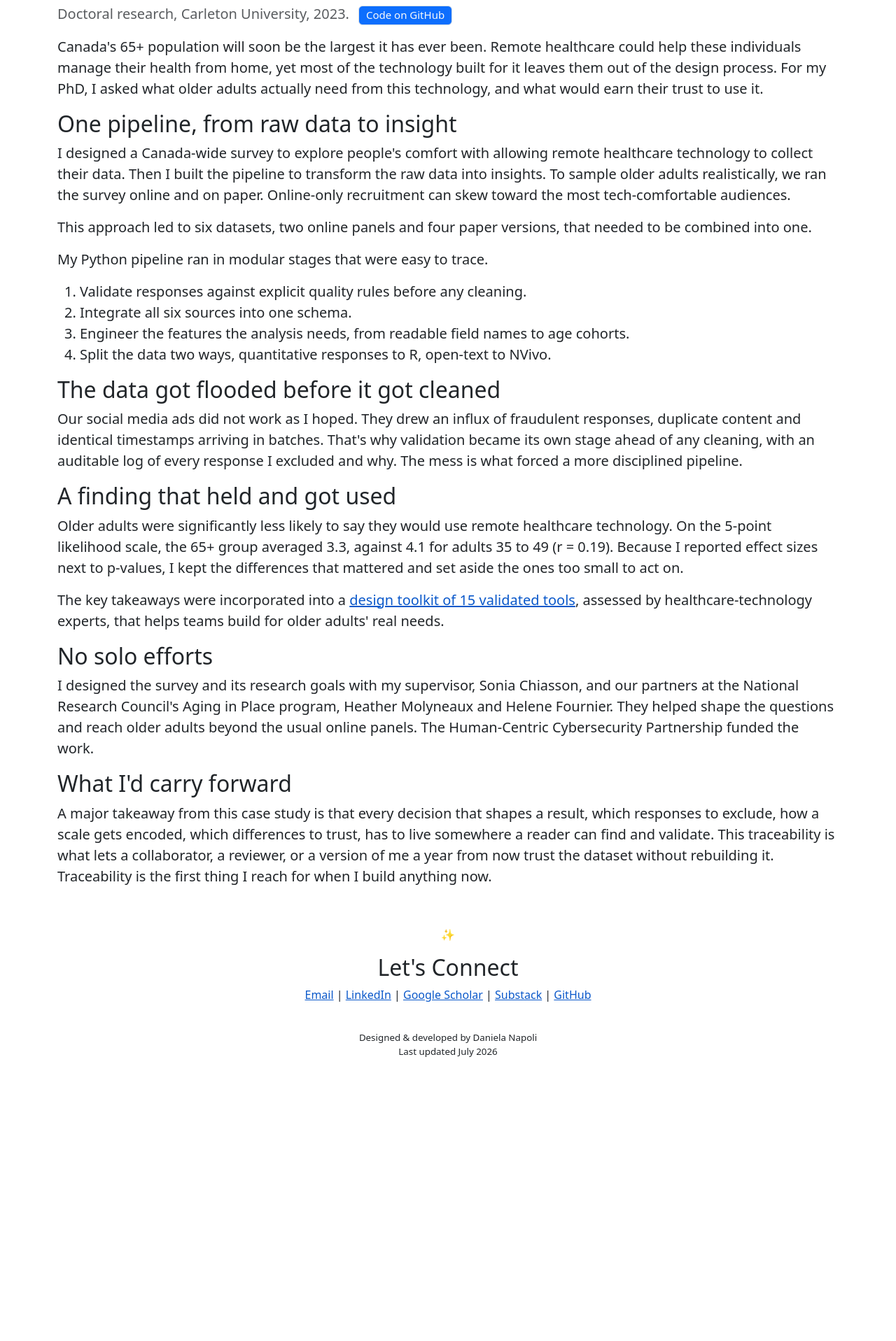
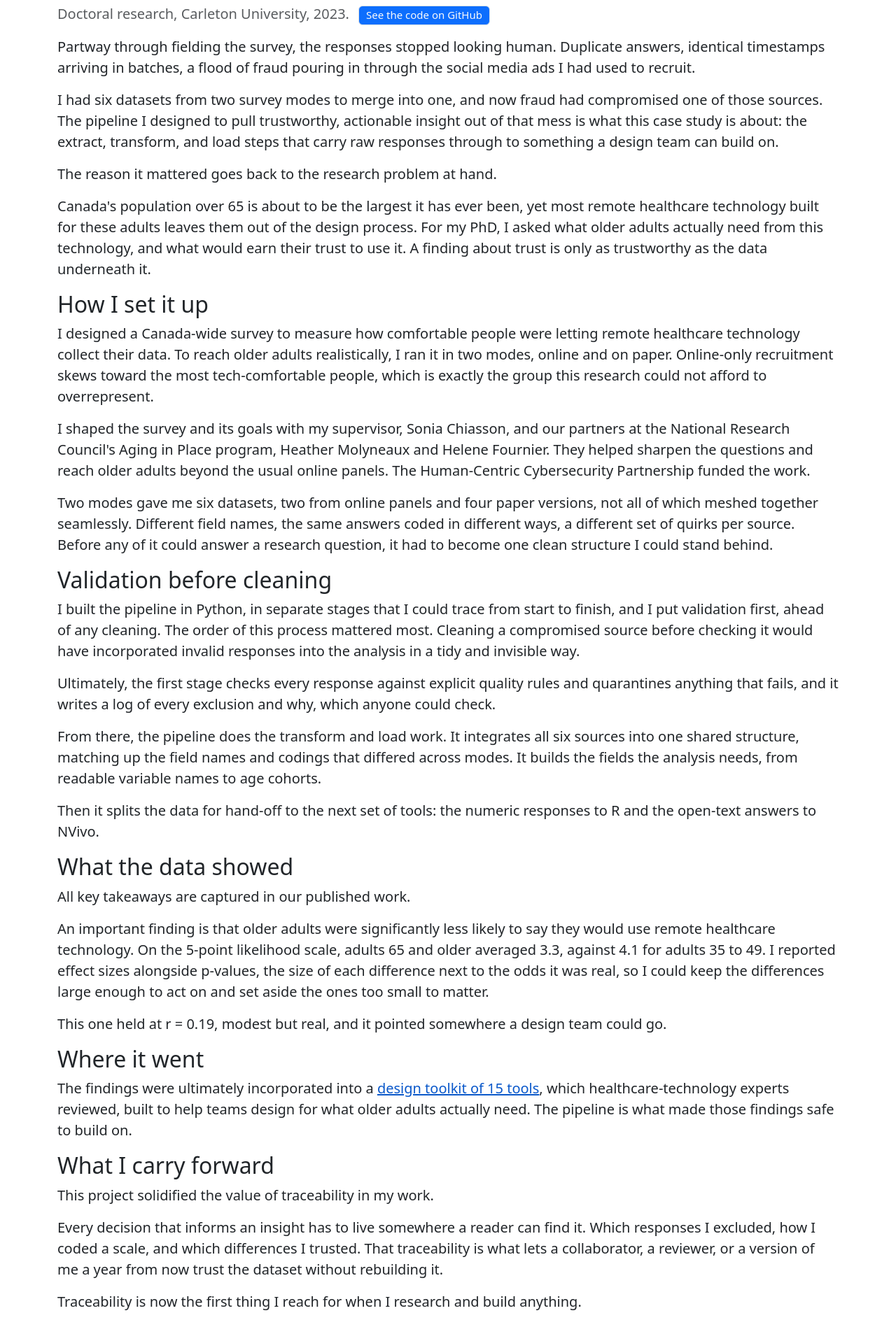
Before and after one commit to danielanapoli/danielanapoli.github.io, a Next.js app: page /user-research/surveys/case-study in a window 1280 px wide. Shown: the part 283-2200 px from the top of the page at 70% size. Before the commit the page ends 1813 px from the top, so only its background shows below. Built offline with nearby package versions, Linux system fonts and the light colour scheme.

Commit message:
Updated case study content + tweaked link spans on cards for home and AI page

```diff
--- a/src/app/page.js
+++ b/src/app/page.js
@@ -72,7 +72,7 @@ function Home() {
                         <p className='text-muted small'>improvement on tasks about how CIHI calculates its metrics</p>
                       </Col>
                     </Row>
-                    <a href='/user-research/benchmarking/case-study'>Read the benchmarking case study</a>
+                    <a href='/user-research/benchmarking/case-study' className='stretched-link'>Read the benchmarking case study</a>
                   </CardBody>
                 </Card>
               </Col>
@@ -89,7 +89,7 @@ function Home() {
                       Research surfaced a clear message: Existing usability problems don't land on everyone equally.
                       Future designs focused on the teams who'd already found workarounds meant leaving everyone else behind.
                     </p>
-                    <a href='/user-research/discovery/case-study'>Read about my discovery work</a>
+                    <a href='/user-research/discovery/case-study' className='stretched-link'>Read about my discovery work</a>
                   </CardBody>
                 </Card>
               </Col>
@@ -100,7 +100,7 @@ function Home() {
                     <p>
                       My doctoral work included a national survey on remote healthcare technology. We surfaced a clear trust gap by age. Our end-to-end process for making every cleaning and validation decision traceable is what lets the team stand behind the findings and later incorporate them into a design toolkit.
                     </p>
-                    <a href='/user-research/surveys/case-study'>Read about my data processing work</a>
+                    <a href='/user-research/surveys/case-study' className='stretched-link'>Read about my data processing work</a>
                   </CardBody>
                 </Card>
               </Col>
--- a/src/app/user-research/surveys/case-study/page.js
+++ b/src/app/user-research/surveys/case-study/page.js
@@ -15,7 +15,7 @@ function SurveysCaseStudy() {
           <CustomBreadcrumb />
           <Row fluid='true' className="mb-3">
             <Col className='fs-5'>
-              <h1 className='display-4 fw-bold'>Building a survey dataset that a design team could trust</h1>
+              <h1 className='display-4 fw-bold'>An ETL pipeline to turn data into insights a design team could trust</h1>
               <p className='text-muted'>
                 Doctoral research, Carleton University, 2023.{' '}
                 <Badge
@@ -28,51 +28,72 @@ function SurveysCaseStudy() {
                   title="Daniela's GitHub repository for this project. Opens in a new tab."
                   className='ms-2 fw-normal border text-decoration-none'
                 >
-                  Code on GitHub
+                  See the code on GitHub
                 </Badge>
               </p>
               <p className='fs-5'>
-                Canada's 65+ population will soon be the largest it has ever been. Remote healthcare could help these individuals manage their health from home, yet most of the technology built for it leaves them out of the design process. For my PhD, I asked what older adults actually need from this technology, and what would earn their trust to use it.
+                Partway through fielding the survey, the responses stopped looking human. Duplicate answers, identical timestamps arriving in batches, a flood of fraud pouring in through the social media ads I had used to recruit.
+              </p>
+              <p className='fs-5'>
+                I had six datasets from two survey modes to merge into one, and now fraud had compromised one of those sources. The pipeline I designed to pull trustworthy, actionable insight out of that mess is what this case study is about: the extract, transform, and load steps that carry raw responses through to something a design team can build on.
+              </p>
+              <p className='fs-5'>
+                The reason it mattered goes back to the research problem at hand.
+              </p>
+              <p className='fs-5'>
+                Canada's population over 65 is about to be the largest it has ever been, yet most remote healthcare technology built for these adults leaves them out of the design process. For my PhD, I asked what older adults actually need from this technology, and what would earn their trust to use it. A finding about trust is only as trustworthy as the data underneath it.
               </p>
 
-              <h2>One pipeline, from raw data to insight</h2>
+              <h2>How I set it up</h2>
               <p>
-                I designed a Canada-wide survey to explore people's comfort with allowing remote healthcare technology to collect their data. Then I built the pipeline to transform the raw data into insights. To sample older adults realistically, we ran the survey online and on paper. Online-only recruitment can skew toward the most tech-comfortable audiences.
+                I designed a Canada-wide survey to measure how comfortable people were letting remote healthcare technology collect their data. To reach older adults realistically, I ran it in two modes, online and on paper. Online-only recruitment skews toward the most tech-comfortable people, which is exactly the group this research could not afford to overrepresent.
               </p>
               <p>
-                This approach led to six datasets, two online panels and four paper versions, that needed to be combined into one.
+                I shaped the survey and its goals with my supervisor, Sonia Chiasson, and our partners at the National Research Council's Aging in Place program, Heather Molyneaux and Helene Fournier. They helped sharpen the questions and reach older adults beyond the usual online panels. The Human-Centric Cybersecurity Partnership funded the work.
               </p>
               <p>
-                My Python pipeline ran in modular stages that were easy to trace.
-              </p>
-              <ol>
-                <li>Validate responses against explicit quality rules before any cleaning.</li>
-                <li>Integrate all six sources into one schema.</li>
-                <li>Engineer the features the analysis needs, from readable field names to age cohorts.</li>
-                <li>Split the data two ways, quantitative responses to R, open-text to NVivo.</li>
-              </ol>
-
-              <h2>The data got flooded before it got cleaned</h2>
-              <p>
-                Our social media ads did not work as I hoped. They drew an influx of fraudulent responses, duplicate content and identical timestamps arriving in batches. That's why validation became its own stage ahead of any cleaning, with an auditable log of every response I excluded and why. The mess is what forced a more disciplined pipeline.
+                Two modes gave me six datasets, two from online panels and four paper versions, not all of which meshed together seamlessly. Different field names, the same answers coded in different ways, a different set of quirks per source. Before any of it could answer a research question, it had to become one clean structure I could stand behind.
               </p>
 
-              <h2>A finding that held and got used</h2>
+              <h2>Validation before cleaning</h2>
               <p>
-                Older adults were significantly less likely to say they would use remote healthcare technology. On the 5-point likelihood scale, the 65+ group averaged 3.3, against 4.1 for adults 35 to 49 (r = 0.19). Because I reported effect sizes next to p-values, I kept the differences that mattered and set aside the ones too small to act on.
+                I built the pipeline in Python, in separate stages that I could trace from start to finish, and I put validation first, ahead of any cleaning. The order of this process mattered most. Cleaning a compromised source before checking it would have incorporated invalid responses into the analysis in a tidy and invisible way.
               </p>
               <p>
-                The key takeaways were incorporated into a <a href='/academic/toolkit'>design toolkit of 15 validated tools</a>, assessed by healthcare-technology experts, that helps teams build for older adults' real needs.
+                Ultimately, the first stage checks every response against explicit quality rules and quarantines anything that fails, and it writes a log of every exclusion and why, which anyone could check.
+              </p>
+              <p>
+                From there, the pipeline does the transform and load work. It integrates all six sources into one shared structure, matching up the field names and codings that differed across modes. It builds the fields the analysis needs, from readable variable names to age cohorts.
+              </p>
+              <p>
+                Then it splits the data for hand-off to the next set of tools: the numeric responses to R and the open-text answers to NVivo.
               </p>
 
-              <h2>No solo efforts</h2>
+              <h2>What the data showed</h2>
               <p>
-                I designed the survey and its research goals with my supervisor, Sonia Chiasson, and our partners at the National Research Council's Aging in Place program, Heather Molyneaux and Helene Fournier. They helped shape the questions and reach older adults beyond the usual online panels. The Human-Centric Cybersecurity Partnership funded the work.
+                All key takeaways are captured in our published work.
+              </p>
+              <p>
+                An important finding is that older adults were significantly less likely to say they would use remote healthcare technology. On the 5-point likelihood scale, adults 65 and older averaged 3.3, against 4.1 for adults 35 to 49. I reported effect sizes alongside p-values, the size of each difference next to the odds it was real, so I could keep the differences large enough to act on and set aside the ones too small to matter.
+              </p>
+              <p>
+                This one held at r = 0.19, modest but real, and it pointed somewhere a design team could go.
               </p>
 
-              <h2>What I'd carry forward</h2>
+              <h2>Where it went</h2>
               <p>
-                A major takeaway from this case study is that every decision that shapes a result, which responses to exclude, how a scale gets encoded, which differences to trust, has to live somewhere a reader can find and validate. This traceability is what lets a collaborator, a reviewer, or a version of me a year from now trust the dataset without rebuilding it. Traceability is the first thing I reach for when I build anything now.
+                The findings were ultimately incorporated into a <a href='/academic/toolkit'>design toolkit of 15 tools</a>, which healthcare-technology experts reviewed, built to help teams design for what older adults actually need. The pipeline is what made those findings safe to build on.
+              </p>
+
+              <h2>What I carry forward</h2>
+              <p>
+                This project solidified the value of traceability in my work.
+              </p>
+              <p>
+                Every decision that informs an insight has to live somewhere a reader can find it. Which responses I excluded, how I coded a scale, and which differences I trusted. That traceability is what lets a collaborator, a reviewer, or a version of me a year from now trust the dataset without rebuilding it.
+              </p>
+              <p>
+                Traceability is now the first thing I reach for when I research and build anything.
               </p>
             </Col>
           </Row>
```
Also changed, not shown: src/app/ai/page.js (+4 -4 lines), src/app/user-research/benchmarking/case-study/page.js (+28 -11 lines), src/app/user-research/discovery/case-study/page.js (+19 -11 lines).
